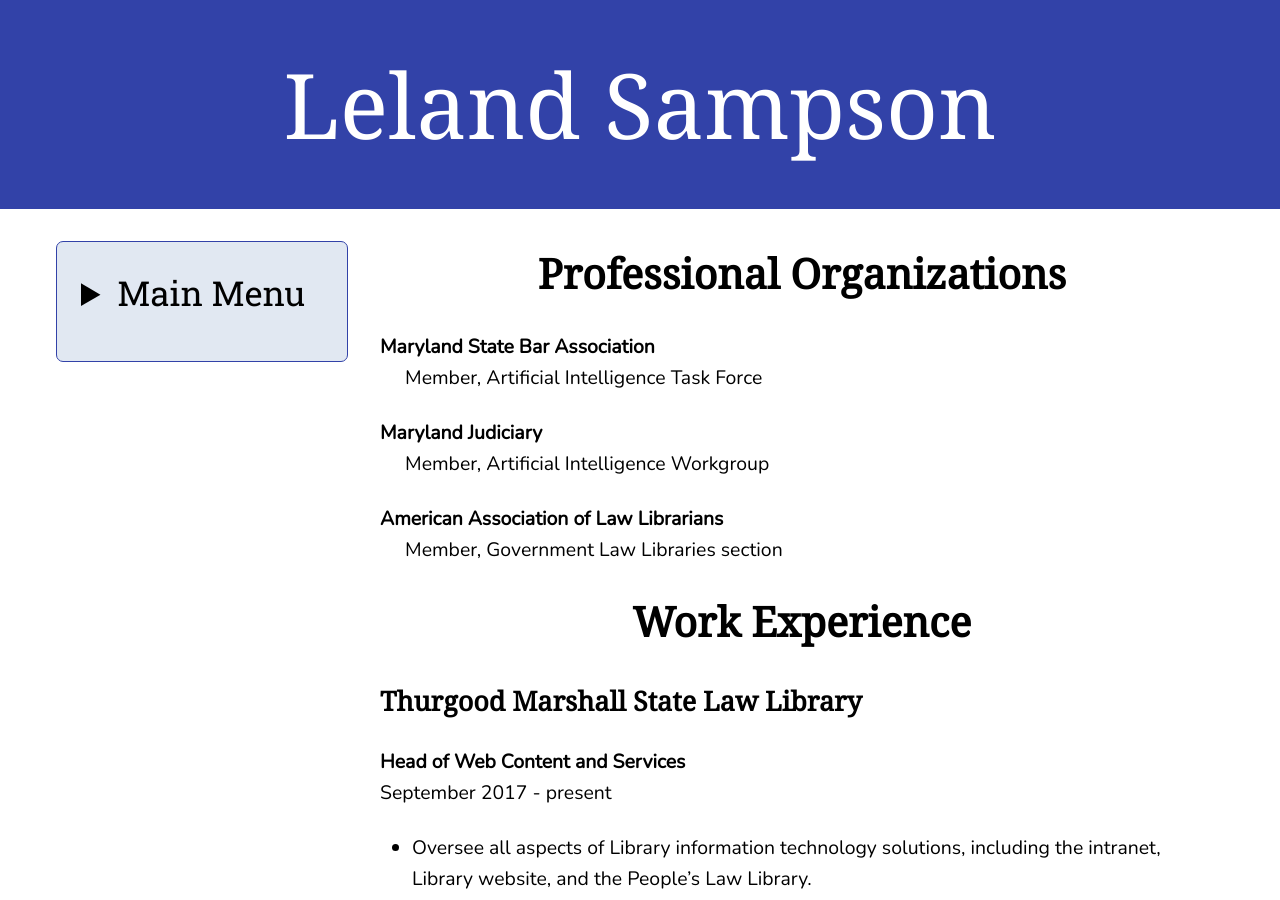
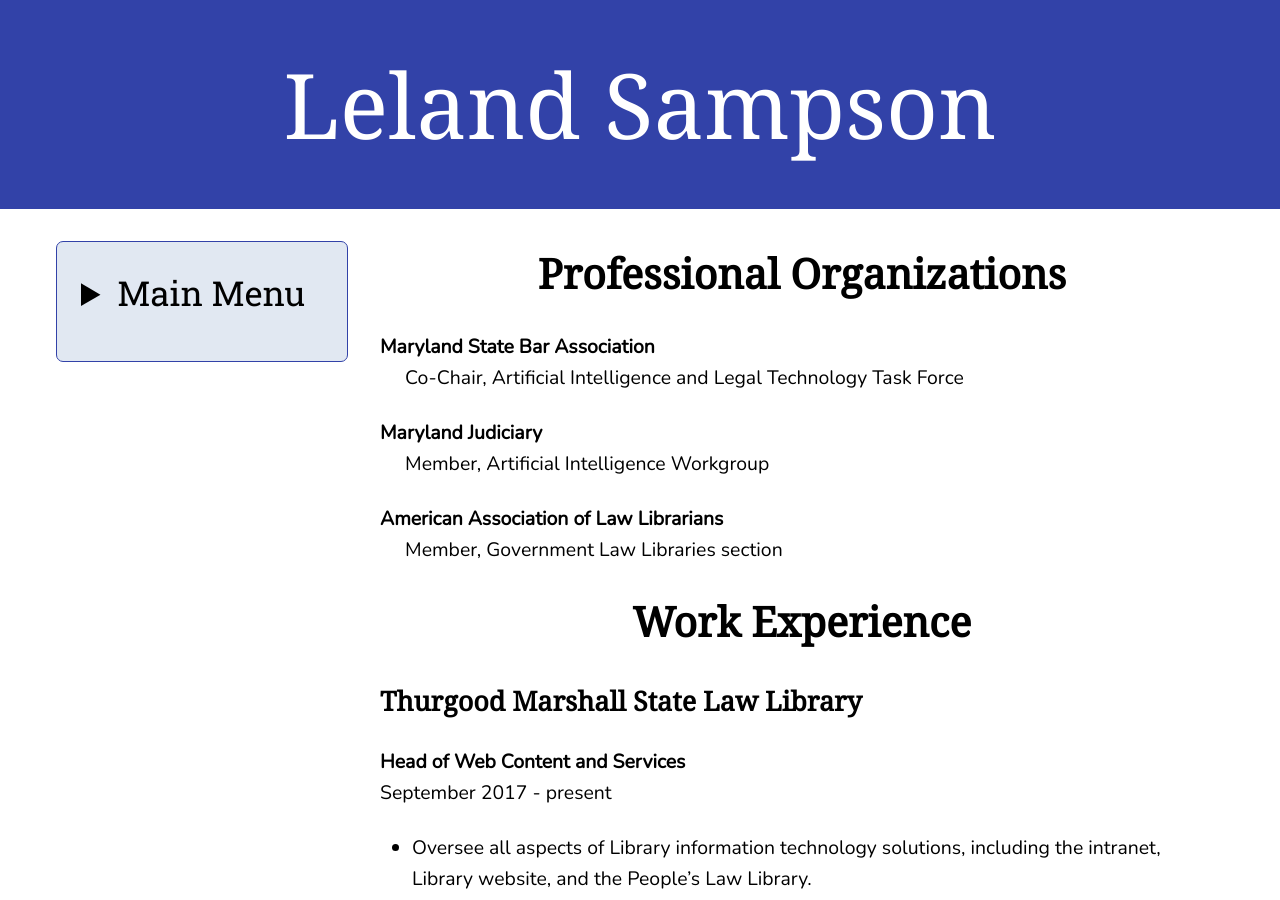
Before and after one commit to lelandsampson/Leland-Sampson-Website, a Jekyll site: the page built from experience.md, in a window 1280 px wide and 900 px high. Built offline with Jekyll 4.4.1, drawn with Linux system fonts in a browser that asks for light colours.

Commit message:
Update experience.md

```diff
--- a/experience.md
+++ b/experience.md
@@ -6,7 +6,7 @@
 <h1 align="center">Professional Organizations</h1>
 
 **Maryland State Bar Association**
-&nbsp;&nbsp;&nbsp;&nbsp;&nbsp;Member, Artificial Intelligence Task Force
+&nbsp;&nbsp;&nbsp;&nbsp;&nbsp;Co-Chair, Artificial Intelligence and Legal Technology Task Force
 
 **Maryland Judiciary**
 &nbsp;&nbsp;&nbsp;&nbsp;&nbsp;Member, Artificial Intelligence Workgroup
```
